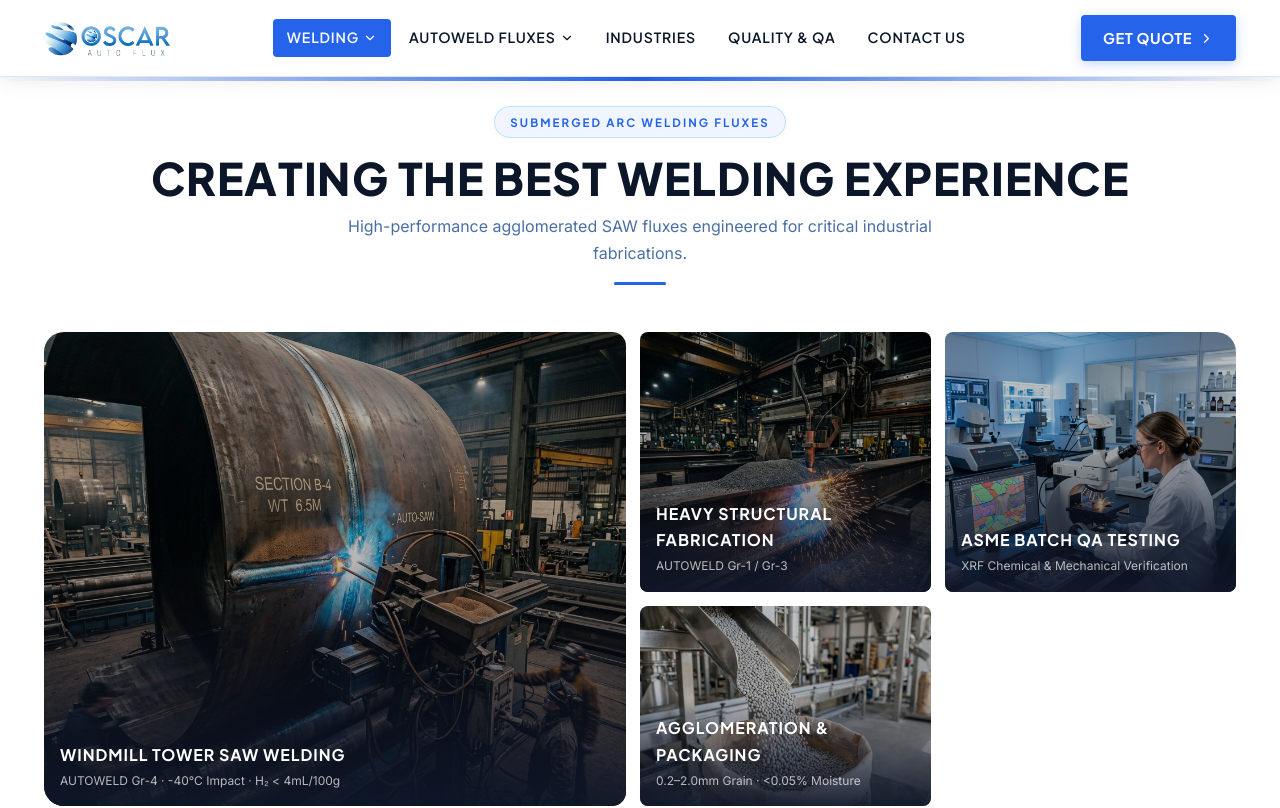
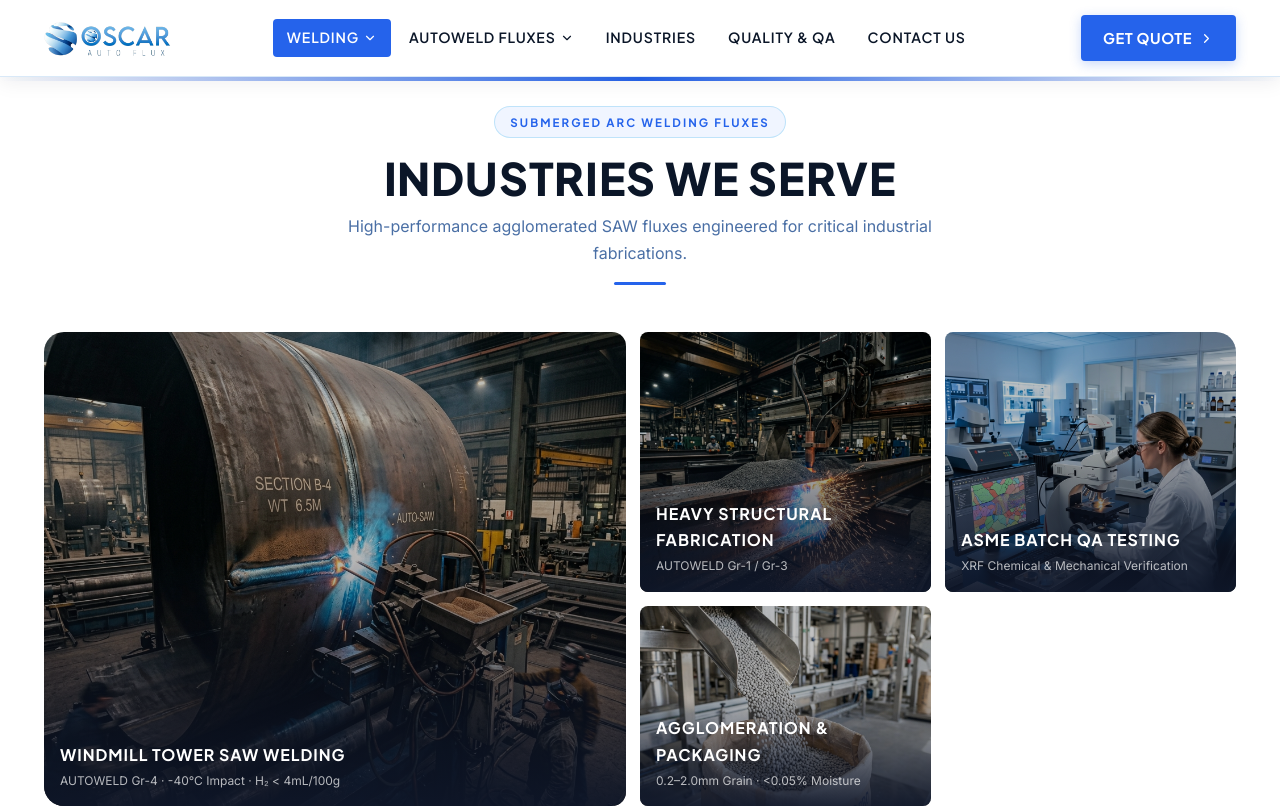
Before and after one commit to sathish-entri/oscar, a React (Vite) app: page / in a window 1280 px wide. Shown: the top 808 px of the page. Built offline with nearby package versions, Linux system fonts and the light colour scheme; a web font is replaced by a local one.

Commit message:
style: updated main title to short punchy headline Industries We Serve

```diff
--- a/src/components/IndustriesServed.jsx
+++ b/src/components/IndustriesServed.jsx
@@ -22,7 +22,7 @@
         <AnimatedSection variant="fadeUp" className="section-title-wrap">
           <span className="section-tag">SUBMERGED ARC WELDING FLUXES</span>
           <h1 className="section-title">
-            <AnimatedLetters text="Creating The Best Welding Experience" stagger={32} />
+            <AnimatedLetters text="Industries We Serve" stagger={32} />
           </h1>
           <p className="section-subtitle">
             High-performance agglomerated SAW fluxes engineered for critical industrial fabrications.
```
